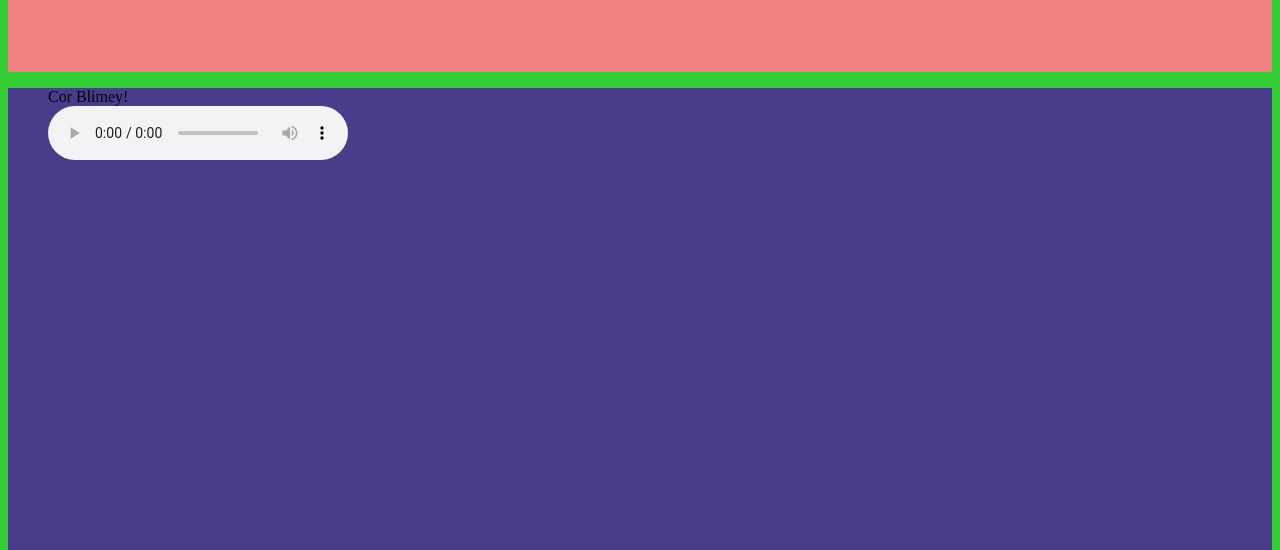
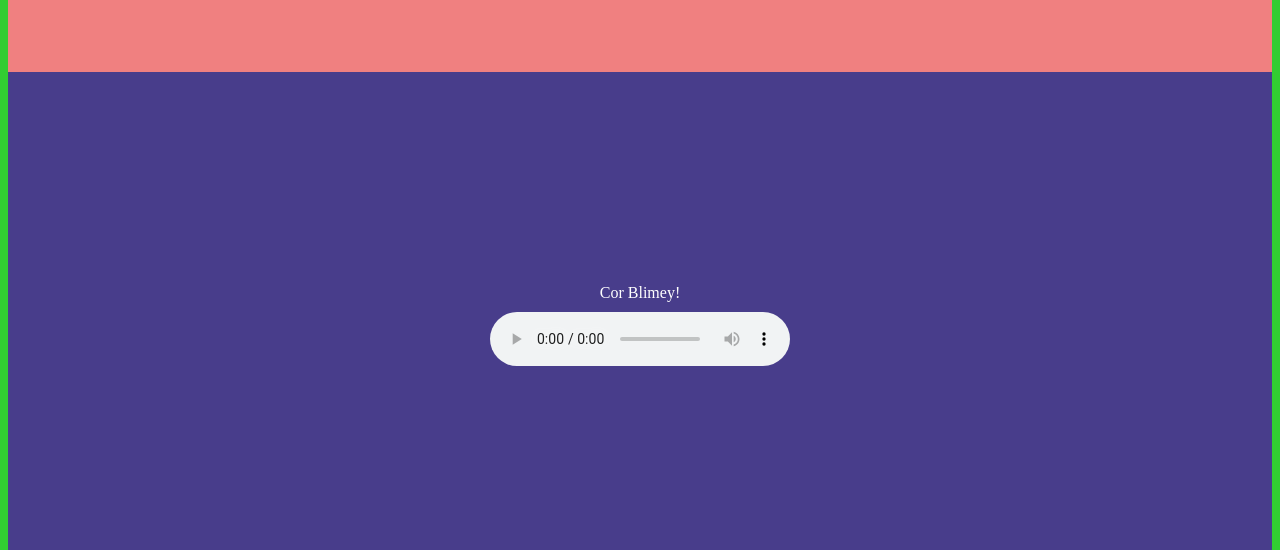
Before and after one commit to raemcc/4-flexbox-rundown, a plain HTML site: page index.html in a window 1280 px wide. Shown: the part 1873-2423 px from the top of the page. Drawn offline with Linux system fonts and the light colour scheme.

Commit message:
Update styles.css

```diff
--- a/styles.css
+++ b/styles.css
@@ -72,6 +72,11 @@ h1{
 .section-three {
     background-color: lightcoral;
     height: 800px;
+    display: flex;
+    flex-wrap: wrap;
+    flex-direction: column;
+    justify-content: center;
+    align-items: center;
 
 }
 
@@ -86,8 +91,21 @@ iframe {
 .section-four {
     background-color: darkslateblue;
     height: 500px;
+    display: flex;
+    flex-wrap: wrap;
+    flex-direction: column;
+    justify-content: center;
+    align-items: center;
+
 
 }
+
+figcaption{
+    text-align: center;
+    color: white;
+    padding: 10px
+}
+
 
 /* section 5 media items */
 
```
